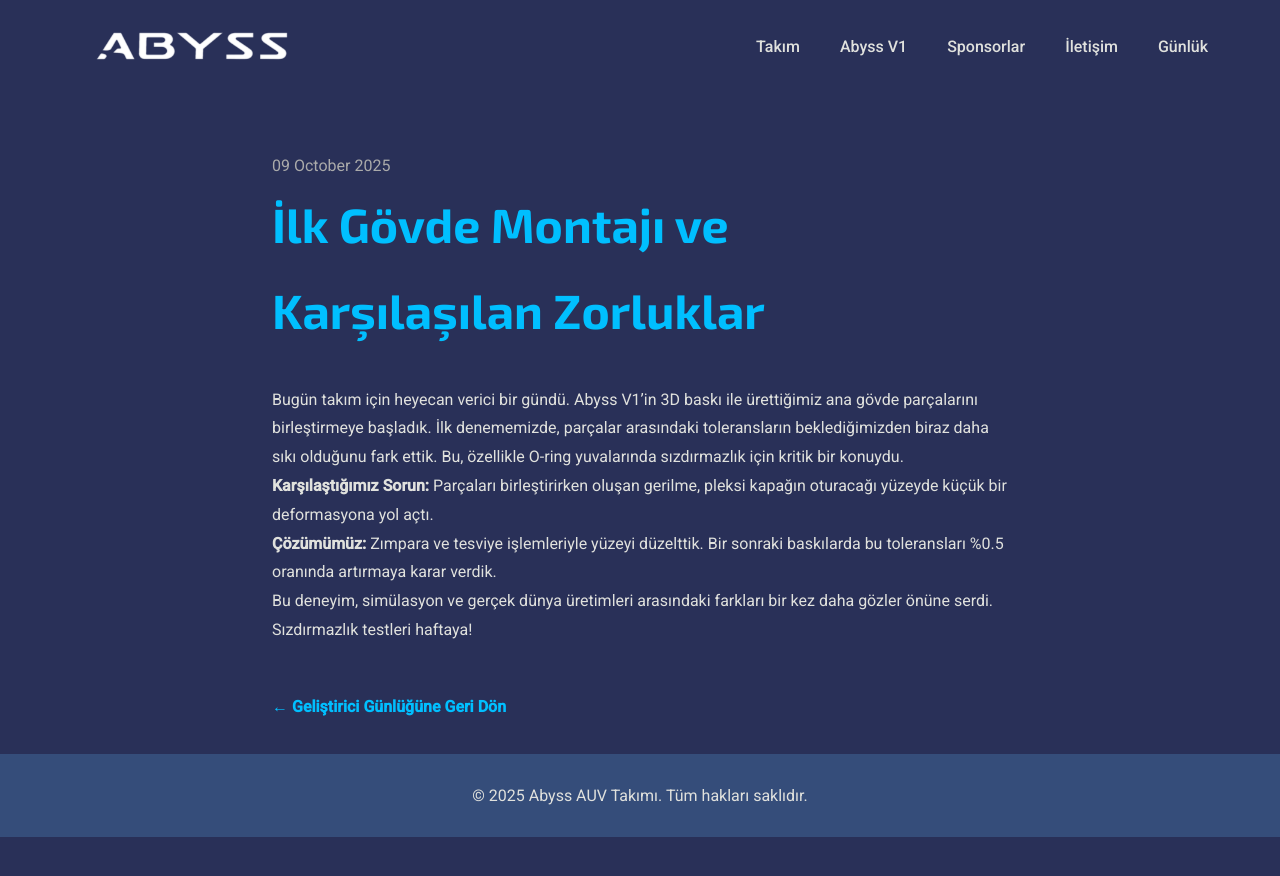
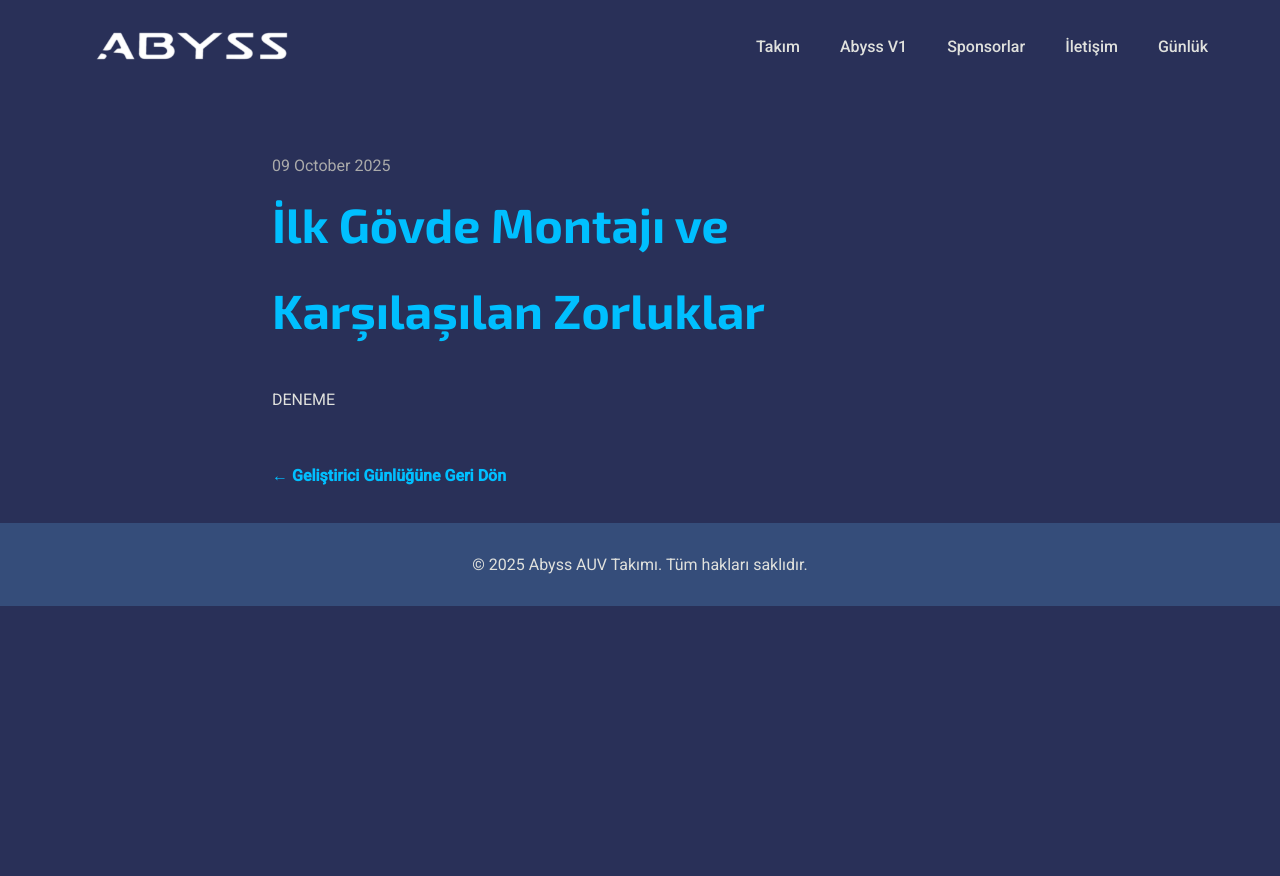
Before and after one commit to dehphos/abyss-website, a Jekyll site: the page built from _posts/2025-10-09-ilk-govde-montaji.md, in a window 1280 px wide. Shown: the top 876 px of the page. Built offline with Jekyll 4.4.1, drawn with Linux system fonts in a browser that asks for light colours.

Commit message:
Update 2025-10-09-ilk-govde-montaji.md

```diff
--- a/_posts/2025-10-09-ilk-govde-montaji.md
+++ b/_posts/2025-10-09-ilk-govde-montaji.md
@@ -3,10 +3,4 @@ layout: post
 title:  "İlk Gövde Montajı ve Karşılaşılan Zorluklar"
 excerpt: "Bu yazıda, Abyss V1'in ilk gövde montajı sırasında yaşadığımız tecrübeleri ve sızdırmazlık testlerindeki ilk sonuçları paylaşıyoruz."
 ---
-Bugün takım için heyecan verici bir gündü. Abyss V1'in 3D baskı ile ürettiğimiz ana gövde parçalarını birleştirmeye başladık. İlk denememizde, parçalar arasındaki toleransların beklediğimizden biraz daha sıkı olduğunu fark ettik. Bu, özellikle O-ring yuvalarında sızdırmazlık için kritik bir konuydu.
-
-**Karşılaştığımız Sorun:** Parçaları birleştirirken oluşan gerilme, pleksi kapağın oturacağı yüzeyde küçük bir deformasyona yol açtı.
-
-**Çözümümüz:** Zımpara ve tesviye işlemleriyle yüzeyi düzelttik. Bir sonraki baskılarda bu toleransları %0.5 oranında artırmaya karar verdik.
-
-Bu deneyim, simülasyon ve gerçek dünya üretimleri arasındaki farkları bir kez daha gözler önüne serdi. Sızdırmazlık testleri haftaya!
+DENEME
```
